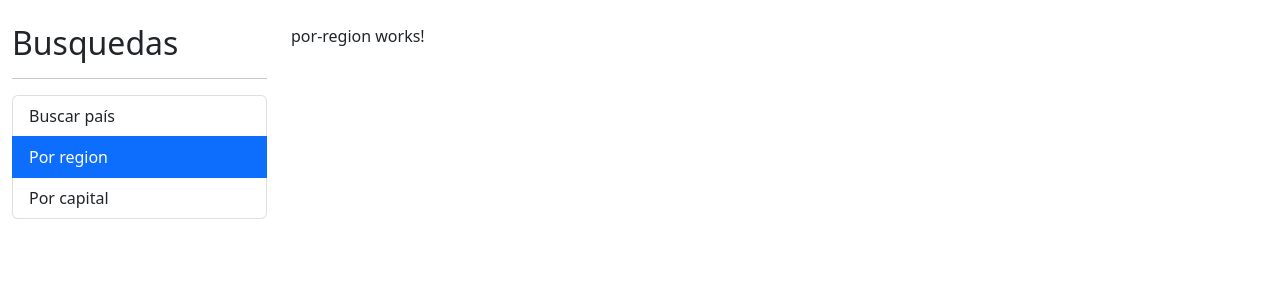
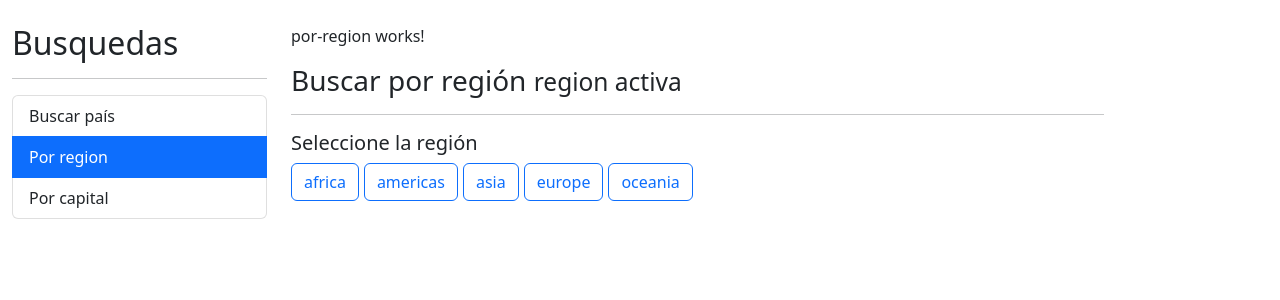
Before and after one commit to yoresroy/03-paisesApp, an Angular app: page /region in a window 1280 px wide. Shown: the top 300 px of the page. Built offline with nearby package versions, Linux system fonts and the light colour scheme.

Commit message:
WIP - Inicio de busqueda por región

```diff
--- a/src/app/pais/pages/por-region/por-region.component.css
+++ b/src/app/pais/pages/por-region/por-region.component.css
@@ -0,0 +1,3 @@
+button {
+    margin-right: 5px;
+}
--- a/src/app/pais/pages/por-region/por-region.component.html
+++ b/src/app/pais/pages/por-region/por-region.component.html
@@ -1 +1,15 @@
 <p>por-region works!</p>
+
+<h3>Buscar por región <small> region activa</small>  </h3>
+<hr>
+
+<h5>Seleccione la región</h5>
+
+<div class="row">
+    <div class="col">
+        <button *ngFor="let region of regiones"
+            class="btn btn-outline-primary">
+            {{region}}
+        </button>
+    </div>
+</div>
--- a/src/app/pais/pages/por-region/por-region.component.ts
+++ b/src/app/pais/pages/por-region/por-region.component.ts
@@ -7,6 +7,8 @@
 })
 export class PorRegionComponent implements OnInit {
 
+  regiones:string[] = ['africa', 'americas', 'asia', 'europe', 'oceania'];
+
   constructor() { }
 
   ngOnInit(): void {
```
